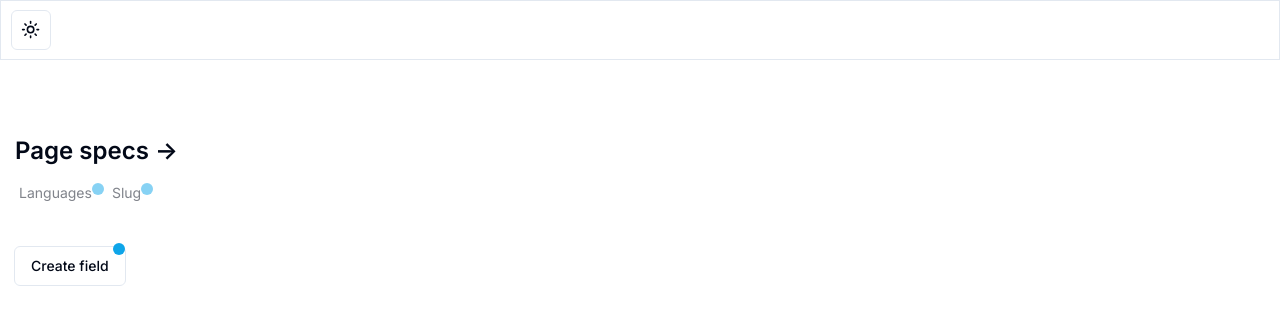
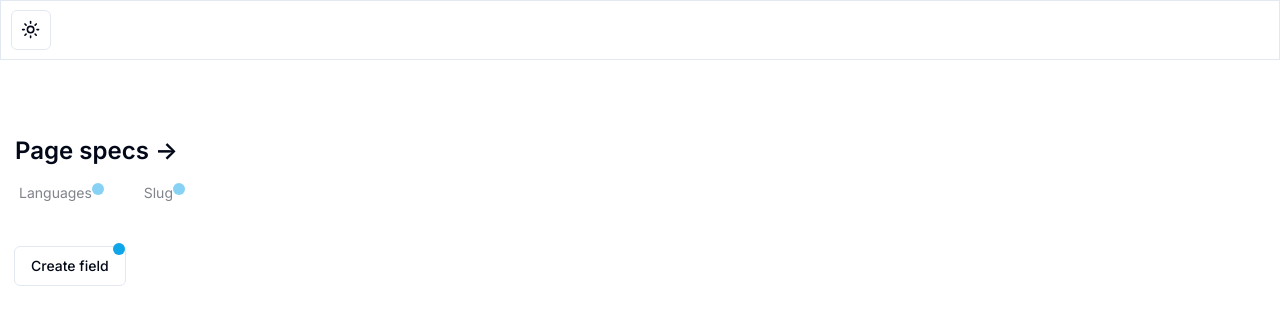
Before and after one commit to kkm980/wrightscribe, a Next.js app: page / in a window 1280 px wide. Shown: the top 324 px of the page. Built offline with nearby package versions, Linux system fonts and the light colour scheme.

Commit message:
added hover assets confirmation

```diff
--- a/app/page.tsx
+++ b/app/page.tsx
@@ -5,14 +5,10 @@ import DynamicInputForm from '@/components/Writer/DynamicInput/DynamicInput';
 import InputSelector from '@/components/Writer/InputSelector/InputSelector';
 import MultiLangSelector from '@/components/Writer/MultiLangSelector.tsx';
 import PageSpecs from '@/components/Writer/pageSpecs';
-import NavBar from '@/components/navBar';
 import { Button } from '@/components/ui/button';
-import languages from '@/constants/languageConstants';
-import { Input } from '@/types/inputListTypes';
-import multiLangListCreator from '@/utils/multiLangListCreator';
 import { useTheme } from 'next-themes';
 import Image from 'next/image'
-import { useEffect, useState } from 'react';
+import { useState } from 'react';
 
 interface HomeProps {
   // Add any additional props if needed
@@ -21,8 +17,6 @@ interface HomeProps {
 const Home: React.FC<HomeProps> = () => {
 
   const { theme, setTheme } = useTheme();
-  const [inputList, setInputList] = useState<any>([]);
-  const [inputType, setInputType] = useState<string>('text');
   const [supportingLang, setSupportingLang] = useState<string[]>(["english"]);
   const [multiLang, setMultiLang] = useState<boolean>(false);
   const [multiLangInputList, setMultiLangInputList] = useState<any>([]);
@@ -163,9 +157,9 @@ const Home: React.FC<HomeProps> = () => {
     <main className="min-h-screen h-[300vh] custom-scrollbar-container">
       <div className="mt-[70px] px-[10px]">
         <PageSpecs {...{setSupportingLang, supportingLang, addLangInMultiLangArr, potentialDeleteLangInMultiLangArr, slug, setSlug }} />
-        <div className={`rounded-lg flex justify-start items-start py-4 px-1 w-[70%] relative ${inputList.length>0?"border shadow-2xl":"shadow-0"}`}>
+        <div className={`rounded-lg flex justify-start items-start py-4 px-1 w-[70%] relative ${multiLangInputList.length>0?"border shadow-2xl":"shadow-0"}`}>
           <div className='flex flex-col justify-start items-start w-[100%]'>
-            <DynamicInputForm {...{multiLangInputList, setMultiLangInputList, multiLang, inputList, setInputList, inputType, setInputType }} />
+            <DynamicInputForm {...{multiLangInputList, setMultiLangInputList, multiLang }} />
             <InputSelector {...{ handleAddInput, multiLangInputList }} />
           </div>
           {
--- a/components/Writer/DynamicInput/DynamicInput.tsx
+++ b/components/Writer/DynamicInput/DynamicInput.tsx
@@ -13,16 +13,12 @@ import { useTheme } from 'next-themes';
 import CSDPanel from './CSDPanel';
 
 interface DynamicInputFormProps {
-  inputList: any;
   multiLangInputList: any;
   setMultiLangInputList: any;
   multiLang: any;
-  setInputList: React.Dispatch<React.SetStateAction<any>>;
-  inputType: string;
-  setInputType: React.Dispatch<React.SetStateAction<string>>;
 }
 
-const DynamicInputForm: React.FC<DynamicInputFormProps> = ({ multiLangInputList, setMultiLangInputList, multiLang, inputList, setInputList, inputType, setInputType }) => {
+const DynamicInputForm: React.FC<DynamicInputFormProps> = ({ multiLangInputList, setMultiLangInputList, multiLang }) => {
 
   function handleOnDragEnd(result: DropResult) {
     if (!result.destination) return;
--- a/components/Writer/pageSpecs/DialogueBox.tsx
+++ b/components/Writer/pageSpecs/DialogueBox.tsx
@@ -1,4 +1,5 @@
 import Ping from "@/components/Common/Ping";
+import { Check } from 'lucide-react';
 import React, { useEffect } from "react";
 
 interface DialogueBoxProps {
@@ -21,12 +22,14 @@ const DialogueBox: React.FC<DialogueBoxProps> = ({onClick, supportingLang, slug,
             -&gt;
           </span>
         </div>
-        <div className="justify-start items-center flex">
-          <div className={`m-0 max-w-[30ch] text-sm opacity-50 p-1 rounded-sm flex`}>
+        <div className="justify-between items-center flex">
+          <div className={`m-0 max-w-[30ch] text-sm opacity-50 p-1 rounded-sm flex relative`}>
             Languages {supportingLang.length===1?<Ping/>:<></>}
+            {supportingLang.length>1 && <div className="border-2 border-[grey] rounded-full p-[1px] text-[10px] text-black dark:text-teal-500 text-semibold w-[20px] h-[20px] justify-center items-center absolute -top-1 -right-2 hidden group-hover:flex">{supportingLang.length}</div>}
           </div>
-          <div className={`m-0 max-w-[30ch] text-sm opacity-50 p-1 rounded-sm flex`}>
+          <div className={`m-0 mr-4 max-w-[30ch] text-sm opacity-50 p-1 rounded-sm flex relative`}>
             Slug {slug.length===0?<Ping/>:<></>}
+            {slug.length>0 && <div className="border-1 border-[grey] rounded-full p-[0px] text-[5px] text-black dark:text-teal-500 text-semibold w-[20px] h-[20px] justify-center items-center absolute top-1 -right-4 hidden group-hover:flex"><Check/></div>}
           </div>
         </div>
       </div>
```
Also changed, not shown: components/Writer/pageSpecs/index.tsx (+10 -7 lines).
